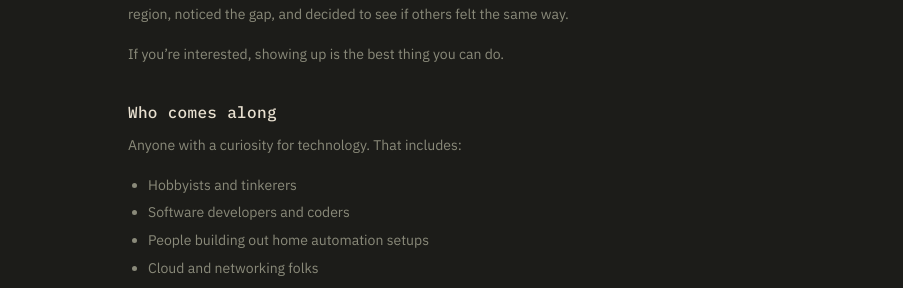
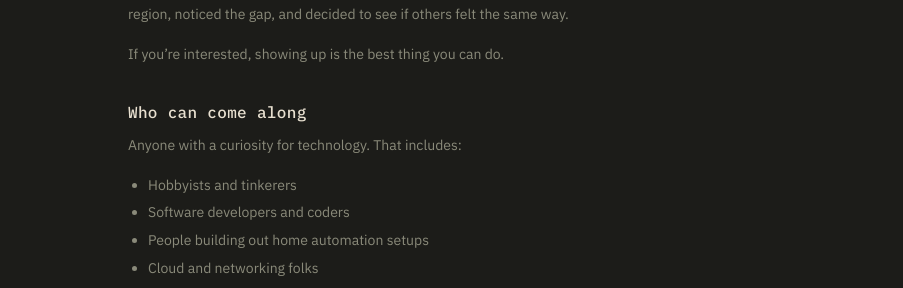
Before and after one commit to swtech-au/southwest-tech, a Jekyll site: the page built from about.md, in a window 1280 px wide and 900 px high. Shown: the part 407-695 px from the top of the window, without its empty margins (182-1085 px from the left). Built offline with Jekyll 4.4.1, drawn with Linux system fonts in a browser that asks for light colours.

Commit message:
Rename 'Who comes along', remove closing conduct rule
Co-Authored-By: Claude Sonnet 4.6 <noreply@anthropic.com>

```diff
--- a/_data/conduct.yml
+++ b/_data/conduct.yml
@@ -21,6 +21,3 @@ rules:
   - type: dont
     title: No gatekeeping
     description: This is not a test. Tech is for everyone — not just people who have been doing it the longest.
-  - type: dont
-    title: Cannot align to the rules?
-    description: If your behaviour is not consistent with this code of conduct, we will simply ask you to leave. We want this to be a place everyone feels comfortable in.
--- a/about.md
+++ b/about.md
@@ -13,7 +13,7 @@ There's no grand organisation behind this, no committee, no budget. Just someone
 
 If you're interested, showing up is the best thing you can do.
 
-## Who comes along
+## Who can come along
 
 Anyone with a curiosity for technology. That includes:
 
```
